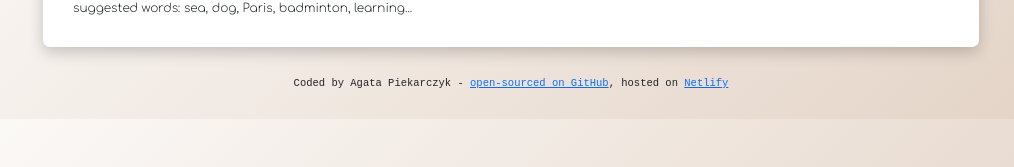
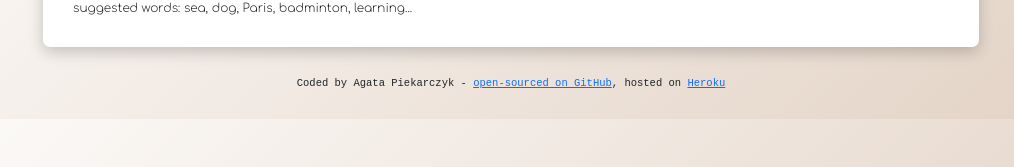
Before and after one commit to Agata349/dictionary-project, a React (Create React App) app: page / in a window 1280 px wide. Shown: the part 214-381 px from the top of the page, without its empty margins (129-1143 px from the left). Built offline with nearby package versions, Linux system fonts and the light colour scheme; no server answers; a web font is replaced by a local one.

Commit message:
changed links

```diff
--- a/src/App.js
+++ b/src/App.js
@@ -13,7 +13,7 @@ export default function App() {
       </main>
       <footer>
         <small>
-          Coded by Agata Piekarczyk - <a href="https://github.com/Agata349/dictionary-project" target="_blank" rel="noreferrer">open-sourced on GitHub</a>, hosted on <a href="https://app.netlify.com/sites/heuristic-booth-920e8b/overview" target="_blank" rel="noreferrer" > Netlify</a>
+          Coded by Agata Piekarczyk - <a href="https://github.com/Agata349/dictionary-project" target="_blank" rel="noreferrer">open-sourced on GitHub</a>, hosted on <a href="https://dictionary-app-react.herokuapp.com/" target="_blank" rel="noreferrer" >Heroku</a>
           </small>
           </footer>
       </div>
```
